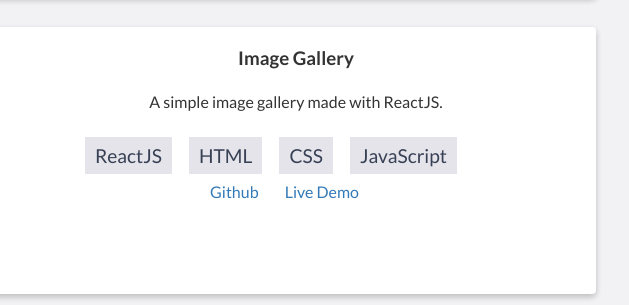
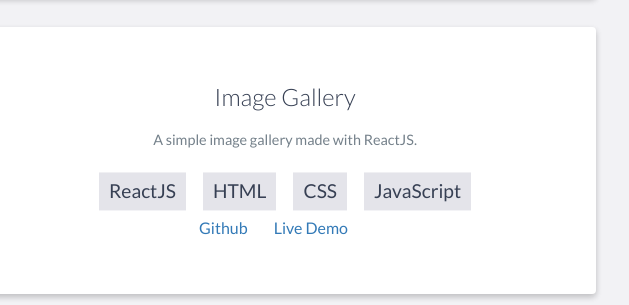
Before and after one commit to arslanah99/arslan-ahmad-portfolio, a website: page index.html in a window 1280 px wide. Shown: the part 3000-3305 px from the top of the page, 494-1123 px from the left. Drawn offline with nearby package versions, Linux system fonts and the light colour scheme; files that its build step writes are made by us from their sources.

Commit message:
Update styles.scss

```diff
--- a/scss/styles.scss
+++ b/scss/styles.scss
@@ -675,6 +675,30 @@
     }
 }
 
+.project-infos {
+    position: absolute;
+    top: 50%;
+    transform: translateY(-50%);
+    margin-left: 366px;
+    padding: 15px;
+    font-family: 'Lato', sans-serif;
+
+
+    h3 {
+        font-size: 1.5em;
+        font-weight: 300;
+        color: $heading;
+        margin: 0 0 15px 0;
+    }
+
+    p {
+        color: $text;
+        margin: 0 0 15px 0;
+        font-size: 0.9em;
+        font-family: 'Lato', sans-serif;
+    }
+}
+
 .no-image {
     .project-info {
         position: relative;
```
